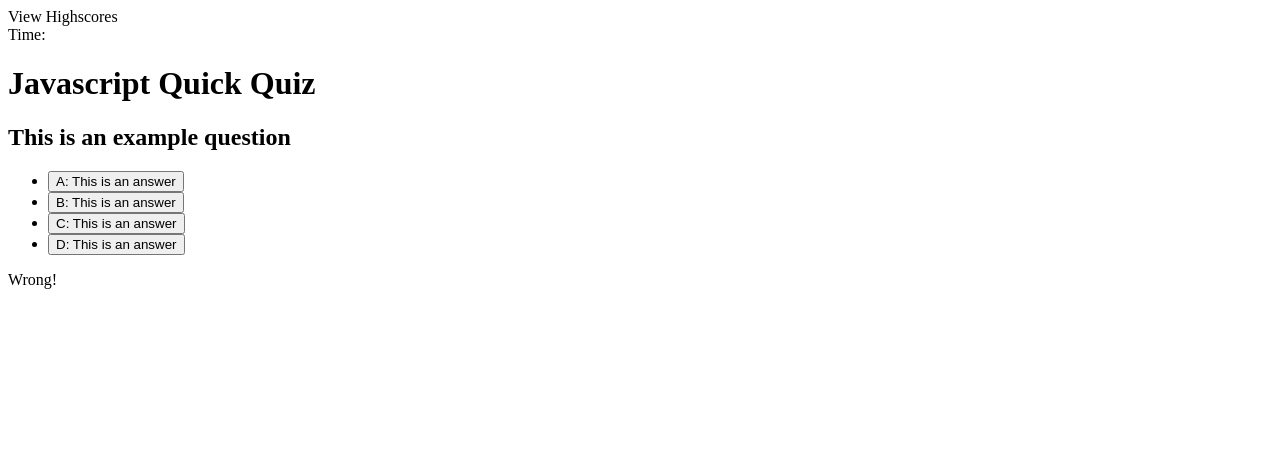
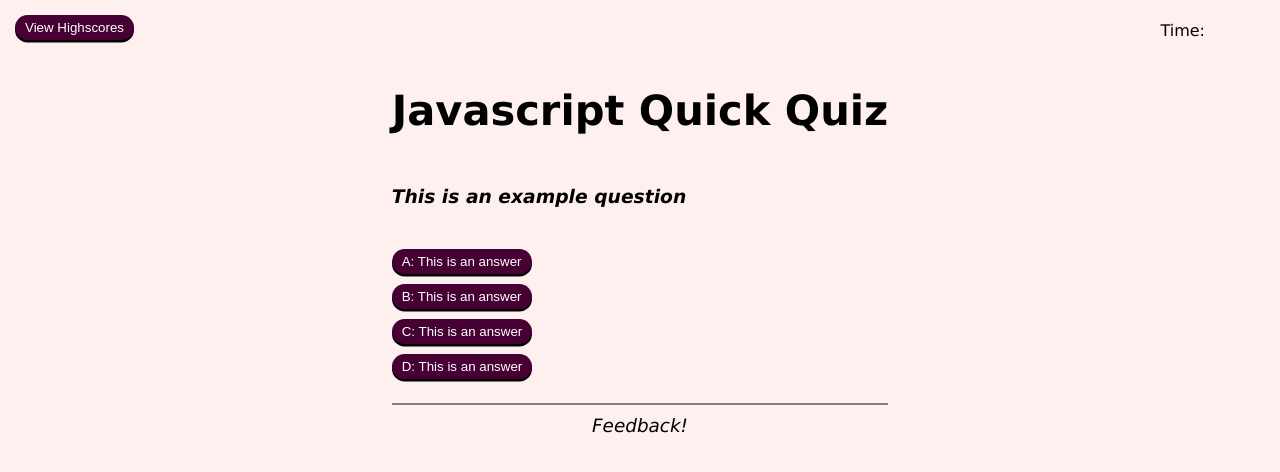
Before and after one commit to kevin-ivy/js-quiz, a plain HTML site: page index.html in a window 1280 px wide. Drawn offline with Linux system fonts and the light colour scheme.

Commit message:
Completed styles template for page

```diff
--- a/assets/css/style.css
+++ b/assets/css/style.css
@@ -0,0 +1,99 @@
+/* Set Style for JS Quiz */
+
+* {
+    box-sizing: border-box;
+}
+
+:root {
+    --backgroundcolor: #FFF0F0;
+    --primary: black;
+    --buttoncolor: #470034;
+    --buttontext: white;
+    --buttonhover: #C85CAE;
+}
+
+body {
+    background: var(--backgroundcolor);
+    margin: 10px;
+    padding: 0;
+    display: flex;
+    flex-direction: column;
+    font-family: Verdana, Geneva, Tahoma, sans-serif;
+}
+
+/* Set style for header */
+
+header {
+    padding: 8px 5px 10px 5px;
+    display: flex;
+    justify-content: space-between;
+    align-items: center;
+}
+
+.countdown {
+    padding: 0 30px;
+    text-align: center;
+}
+
+.btn {
+    outline: none;
+    border: none;
+    display: inline-block;
+    padding: 5px 10px;
+    background: var(--buttoncolor);
+    color: var(--buttontext);
+    position: relative;
+    border-radius: 20px;
+    top: -3px;
+    box-shadow: 0 2.5px black;
+}
+
+.btn:hover {
+    box-shadow: 0 1px black;
+    top: -2px;
+    background: var(--buttonhover);
+  }
+
+  .btn:active {
+    box-shadow: 0 0px black;
+    top: 0;
+  }
+
+  /* Set Style for quiz area */
+
+  .main-body {
+      padding: 5px 0;
+      margin: auto;
+  }
+
+  .quiz-title {
+      font-size: 1.3em;
+  }
+
+  .quiz-body {
+      text-align: justify;
+  }
+
+  .question {
+      padding: 5px 0;
+      font-style: italic;
+      text-align: justify;
+  }
+
+  .answer-list {
+    padding: 0;
+    list-style: none;
+    text-align: justify;
+  }
+
+  .answer-item {
+      padding: 5px 0;
+  }
+
+  .feedback {
+      text-align: center;
+      font-size: 1.15em;
+      font-style: italic;
+      border-top: 2px solid gray;
+      padding-top: 10px;
+  }
--- a/index.html
+++ b/index.html
@@ -4,11 +4,12 @@
     <meta charset="UTF-8">
     <meta name="viewport" content="width=device-width, initial-scale=1.0">
     <title>Timed Javascript Quiz</title>
+    <link rel="stylesheet" href="./assets/css/style.css" />
 </head>
 <body>
     <header class="top-bar">
         <section class="highscore">
-            View Highscores
+            <button class="btn" id="view-score" type="submit">View Highscores</button>
         </section>
         <section class="timer">
             Time: <span class="countdown"></span>
@@ -16,16 +17,18 @@
     </header>
     <main class="main-body">
         <div class="quiz-title"><h1>Javascript Quick Quiz</h1></div>
-        <div class="question"><h2>This is an example question</h2></div>
-        <div class="answers">
-            <ul class="answer-list">
-                <li class="answer-item"><button class="btn id="quiz-answer" type="submit">A: This is an answer</button></li>
-                <li class="answer-item"><button class="btn id="quiz-answer" type="submit">B: This is an answer</button></li>
-                <li class="answer-item"><button class="btn id="quiz-answer" type="submit">C: This is an answer</button></li>
-                <li class="answer-item"><button class="btn id="quiz-answer" type="submit">D: This is an answer</button></li>
-            </ul>
-        </div>
-        <div class="feedback">Wrong! </div>
+        <section class="quiz-body">
+            <div class="question"><h3>This is an example question</h3></div>
+            <div class="answers">
+                <ul class="answer-list">
+                    <li class="answer-item"><button class="btn" id="quiz-answer" type="submit">A: This is an answer</button></li>
+                    <li class="answer-item"><button class="btn" id="quiz-answer" type="submit">B: This is an answer</button></li>
+                    <li class="answer-item"><button class="btn" id="quiz-answer" type="submit">C: This is an answer</button></li>
+                    <li class="answer-item"><button class="btn" id="quiz-answer" type="submit">D: This is an answer</button></li>
+                </ul>
+            </div>
+            <div class="feedback">Feedback! </div>
+        </section>
     </main>
 </body>
 </html>
```
